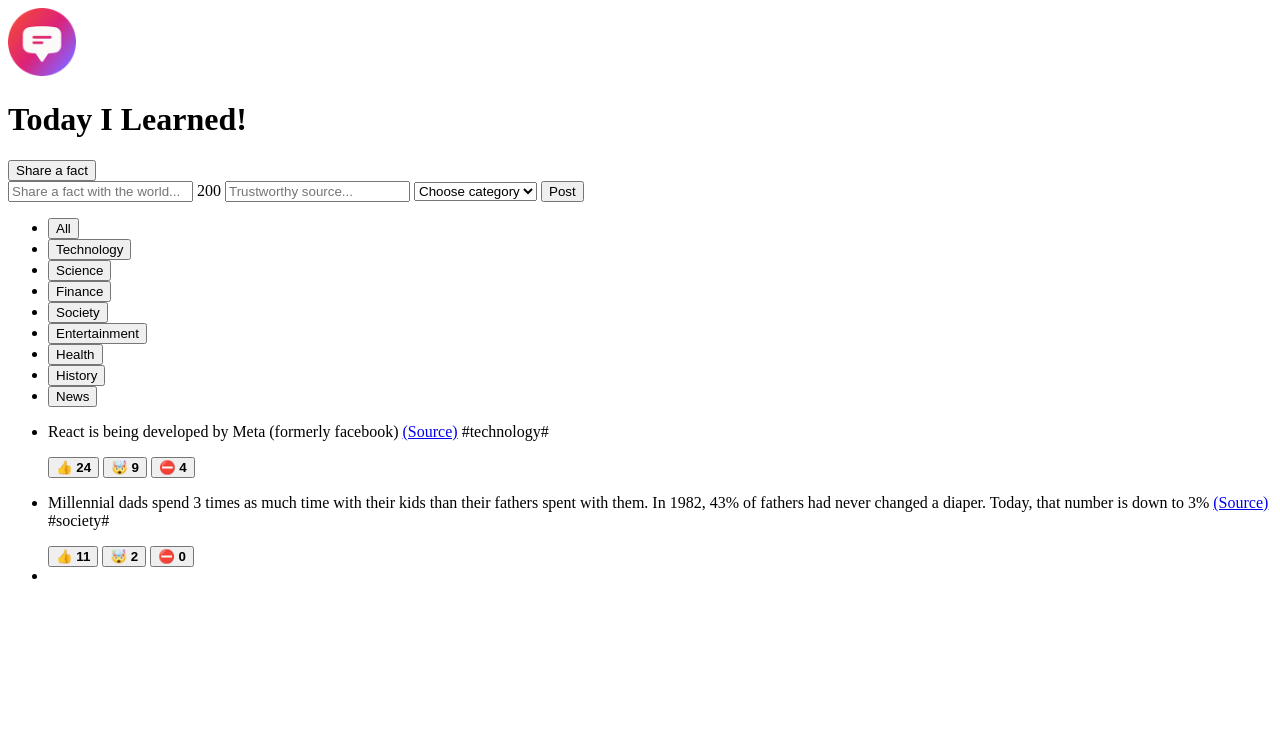
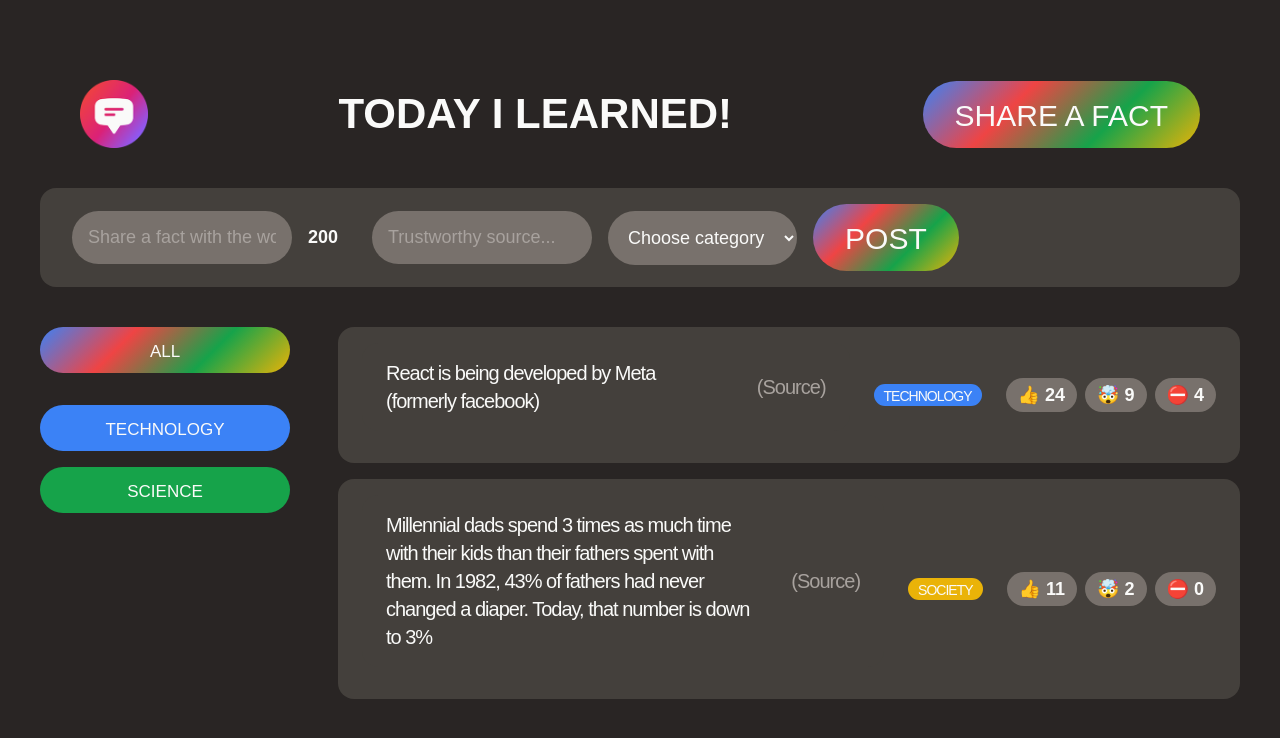
Before and after one commit to Jshep23prog/TILJS, a plain HTML site: page index.html in a window 1280 px wide. Drawn offline with Linux system fonts and the light colour scheme; a web font is replaced by a local one.

Commit message:
all css finished

```diff
--- a/index.html
+++ b/index.html
@@ -3,15 +3,36 @@
   <head>
     <meta charset="UTF-8" />
     <meta name="viewport" content="width=device-width, initial-scale=1.0" />
+    <link href="style.css" rel="stylesheet" />
+    <link rel="preconnect" href="https://fonts.googleapis.com" />
+    <link rel="preconnect" href="https://fonts.gstatic.com" crossorigin />
+    <link
+      href="https://fonts.googleapis.com/css2?family=Sono:wght@200..800&display=swap"
+      rel="stylesheet"
+    />
+    <link rel="preconnect" href="https://fonts.googleapis.com" />
+    <link rel="preconnect" href="https://fonts.gstatic.com" crossorigin />
+    <link
+      href="https://fonts.googleapis.com/css2?family=Coiny&family=Sono:wght@200..800&display=swap"
+      rel="stylesheet"
+    />
     <title>Today I Learned!</title>
   </head>
   <body>
-    <header>
-      <img src="logo.png" height="68" width="68" alt="Today I Learned Logo" />
+    <div class="container">
+      <header class="header">
+        <div class="logo">
+          <img
+            src="logo.png"
+            height="68"
+            width="68"
+            alt="Today I Learned Logo"
+          />
+        </div>
         <h1>Today I Learned!</h1>
-      <button>Share a fact</button>
+        <button class="btn btn-large">Share a fact</button>
       </header>
-    <form>
+      <form class="fact-form">
         <input type="text" placeholder="Share a fact with the world..." />
         <span>200</span>
         <input type="text" placeholder="Trustworthy source..." />
@@ -26,57 +47,77 @@
           <option>History</option>
           <option>News</option>
         </select>
-      <button>Post</button>
+        <button class="btn btn-large">Post</button>
       </form>
-    <main>
+
+      <main class="main">
         <aside>
           <ul>
-          <li><button>All</button></li>
-          <li><button>Technology</button></li>
-          <li><button>Science</button></li>
-          <li><button>Finance</button></li>
-          <li><button>Society</button></li>
-          <li><button>Entertainment</button></li>
-          <li><button>Health</button></li>
-          <li><button>History</button></li>
-          <li><button>News</button></li>
+            <li class="category">
+              <button class="btn btn-all-categories">All</button>
+            </li>
+            <li class="category">
+              <button
+                class="btn btn-category"
+                style="background-color: #3b82f6"
+              >
+                Technology
+              </button>
+            </li>
+            <li class="category">
+              <button
+                class="btn btn-category"
+                style="background-color: #16a34a"
+              >
+                Science
+              </button>
+            </li>
           </ul>
         </aside>
+
         <section>
           <ul>
-          <li>
-            <p>
+            <li class="fact">
+              <p class="fact">
                 React is being developed by Meta (formerly facebook)
-              <a href="https://opensource.fb.com/" target="_blank">(Source)</a>
-              <span>#technology#</span>
+                <a
+                  class="source"
+                  href="https://opensource.fb.com/"
+                  target="_blank"
+                  >(Source)</a
+                >
               </p>
-            <div>
-              <button>👍 <strong>24</strong></button>
-              <button>🤯 <strong>9</strong></button>
-              <button>⛔️ <strong>4</strong></button>
+              <span class="tag" style="background-color: #3b82f6"
+                >technology</span
+              >
+              <div class="vote-buttons">
+                <button>👍 24</button>
+                <button>🤯 9</button>
+                <button>⛔️ 4</button>
               </div>
             </li>
-          <li>
-            <p>
+            <li class="fact">
+              <p class="fact">
                 Millennial dads spend 3 times as much time with their kids than
                 their fathers spent with them. In 1982, 43% of fathers had never
                 changed a diaper. Today, that number is down to 3%
                 <a
+                  class="source"
                   href="https://www.mother.ly/parenting/millennial-dads-spend-more-time-with-their-kids"
                   target="_blank"
                   >(Source)</a
                 >
-              <span>#society#</span>
               </p>
-            <div>
+              <span class="tag" style="background-color: #eab308">society</span>
+              <div class="vote-buttons">
                 <button>👍 <strong>11</strong></button>
                 <button>🤯 <strong>2</strong></button>
                 <button>⛔️ <strong>0</strong></button>
               </div>
             </li>
-          <li></li>
           </ul>
         </section>
       </main>
+    </div>
   </body>
 </html>
--- /dev/null
+++ b/style.css
@@ -0,0 +1,188 @@
+* {
+  margin: 0;
+  padding: 0;
+  box-sizing: border-box;
+}
+
+body {
+  background: #292524;
+  color: #fafaf9;
+  font-family: 'Sono', sans-serif;
+  padding: 40px;
+}
+/* MAIN LAYOUT */
+
+.container {
+  max-width: 1500px;
+  margin: 0 auto;
+}
+
+.header {
+  margin: 40px;
+  display: flex;
+  align-items: center;
+  justify-content: space-between;
+}
+
+.fact-form {
+  background-color: #44403c;
+  margin-bottom: 40px;
+  padding: 16px 32px;
+  display: flex;
+  align-items: center;
+  gap: 16px;
+  border-radius: 16px;
+}
+
+.main {
+  display: grid;
+  grid-template-columns: 250px 1fr;
+  gap: 48px;
+}
+
+.logo {
+  display: flex;
+  align-items: center;
+  gap: 16px;
+}
+
+.logo img {
+  width: 68px;
+  height: 68px;
+}
+
+h1 {
+  font-size: 42px;
+  text-transform: uppercase;
+  font-family: 'Coiny', sans-serif;
+  color: #fafaf9;
+}
+
+.category {
+  margin-bottom: 16px;
+}
+
+.fact {
+  font-size: 20px;
+  line-height: 1.4;
+  font-family: 'Sono', sans-serif;
+  color: #fafaf9;
+  background-color: #44403c;
+  margin-bottom: 16px;
+  padding: 16px 24px;
+  letter-spacing: -1px;
+  display: flex;
+  align-items: center;
+  justify-content: space-between;
+  gap: 24px;
+  border-radius: 16px;
+}
+
+.tag {
+  text-transform: uppercase;
+  font-size: 14px;
+  font-family: 'Coiny', sans-serif;
+  color: #fafaf9;
+  padding-top: 3px;
+  padding-left: 10px;
+  padding-right: 10px;
+  border-radius: 100px;
+}
+
+.vote-buttons {
+  margin-left: auto;
+  flex-shrink: 0;
+  display: flex;
+  gap: 8px;
+}
+
+.vote-buttons button {
+  border: none;
+  background-color: #78716c;
+  font-size: 18px;
+  padding: 6px 12px;
+  border-radius: 100px;
+  color: inherit;
+  font-family: inherit;
+  font-weight: 600;
+  cursor: pointer;
+  transition: 0.3s;
+}
+
+.vote-buttons button:hover {
+  background-color: #292524;
+}
+
+ul {
+  list-style: none;
+}
+
+.source:link,
+.source:visited {
+  color: #a8a29e;
+  text-decoration: none;
+  margin-left: 12px;
+  transition: 0.3s;
+}
+
+.source:hover,
+.source:active {
+  color: #3b82f6;
+}
+
+.btn {
+  border: none;
+  font-family: 'Coiny', sans-serif;
+  line-height: 1;
+  text-transform: uppercase;
+  font-size: 17px;
+  padding: 16px 0 13px;
+  background-image: linear-gradient(135deg, #3b82f6, #ef4444, #16a34a, #eab308);
+  color: inherit;
+  border-radius: 100px;
+  cursor: pointer;
+  transition: 0.3s;
+}
+.btn:hover {
+  transform: scale(110%) rotate(-2deg);
+  transition: 0.3s;
+}
+
+.btn-large {
+  font-size: 30px;
+  padding: 20px 32px 17px;
+}
+
+.btn-all-categories {
+  margin-bottom: 16px;
+  width: 100%;
+}
+
+.btn-category {
+  width: 100%;
+  background-image: none;
+}
+
+.fact-form input,
+.fact-form select {
+  max-width: 220px;
+  background-color: #78716c;
+  border: none;
+  border-radius: 100px;
+  padding: 16px;
+  font-size: 18px;
+  color: inherit;
+  font-family: inherit;
+}
+
+.fact-form input::placeholder {
+  color: #a8a29e;
+}
+.fact-form input:first-child {
+  flex-grow: 1;
+}
+.fact-form span {
+  font-weight: 600;
+  font-size: 18px;
+  margin-right: 18px;
+}
```
Lines whose indentation alone changed are shown as unchanged.
